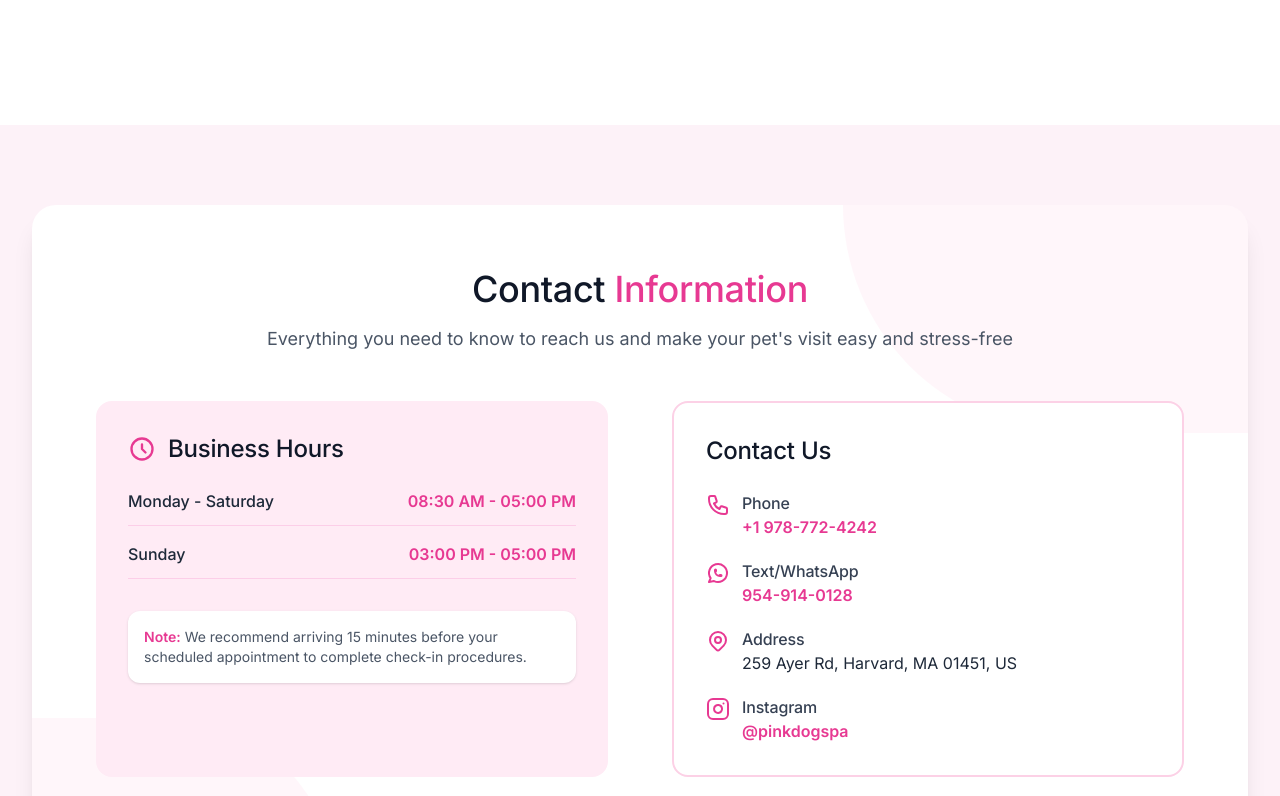
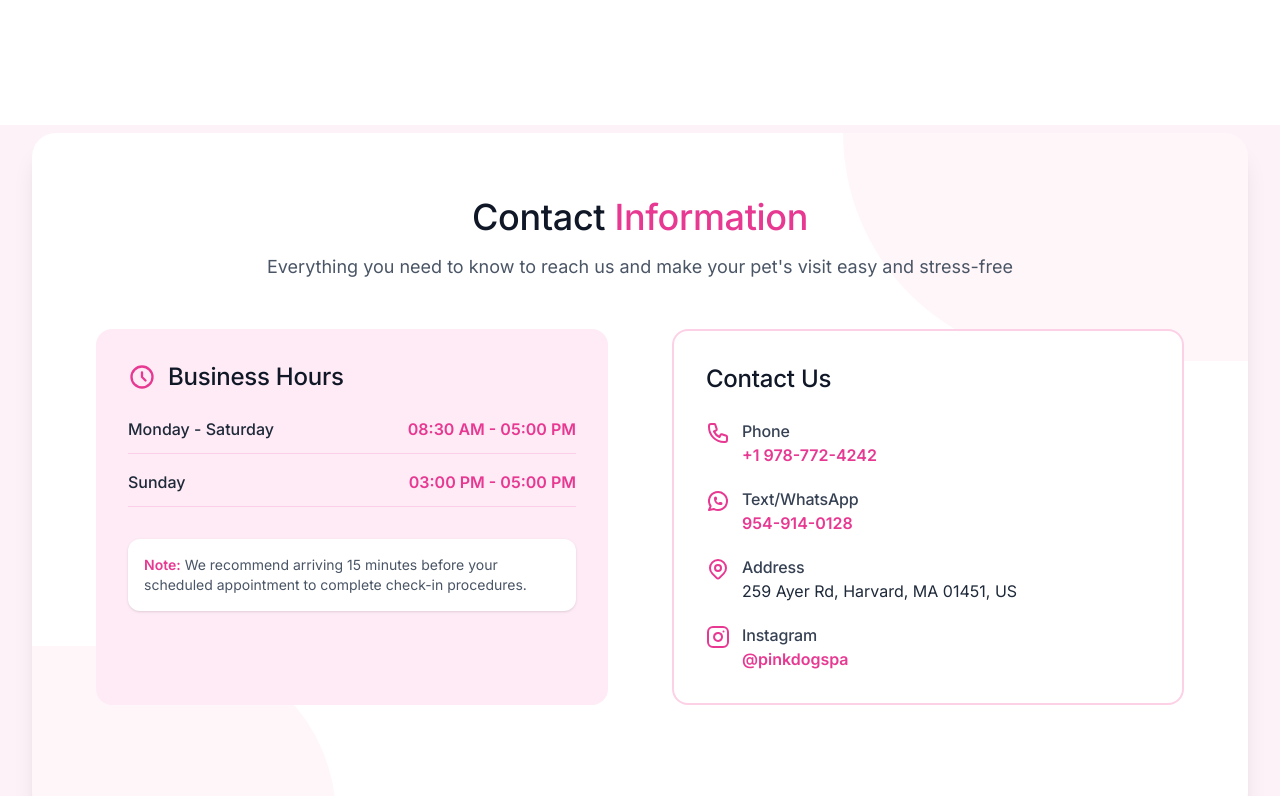
Before and after one commit to julyangava-bot/Site-Nancy, a Next.js app: page / in a window 1280 px wide. Shown: the part 4720-5516 px from the top of the page. Built offline with nearby package versions, Linux system fonts and the light colour scheme.

Commit message:
Update CheckInInfo component to adjust padding in the section element for improved layout consistency.

```diff
--- a/components/pinkdog/checkin-info.tsx
+++ b/components/pinkdog/checkin-info.tsx
@@ -66,7 +66,7 @@ export function CheckInInfo() {
   };
 
   return (
-    <section id="checkin-info" className="py-20 bg-[#FDF2F8]">
+    <section id="checkin-info" className="pt-2 bg-[#FDF2F8]">
       <div className="max-w-7xl mx-auto px-4 sm:px-6 lg:px-8">
         <div className="relative bg-white rounded-3xl shadow-xl overflow-hidden">
           {/* Decorative elements */}
```
